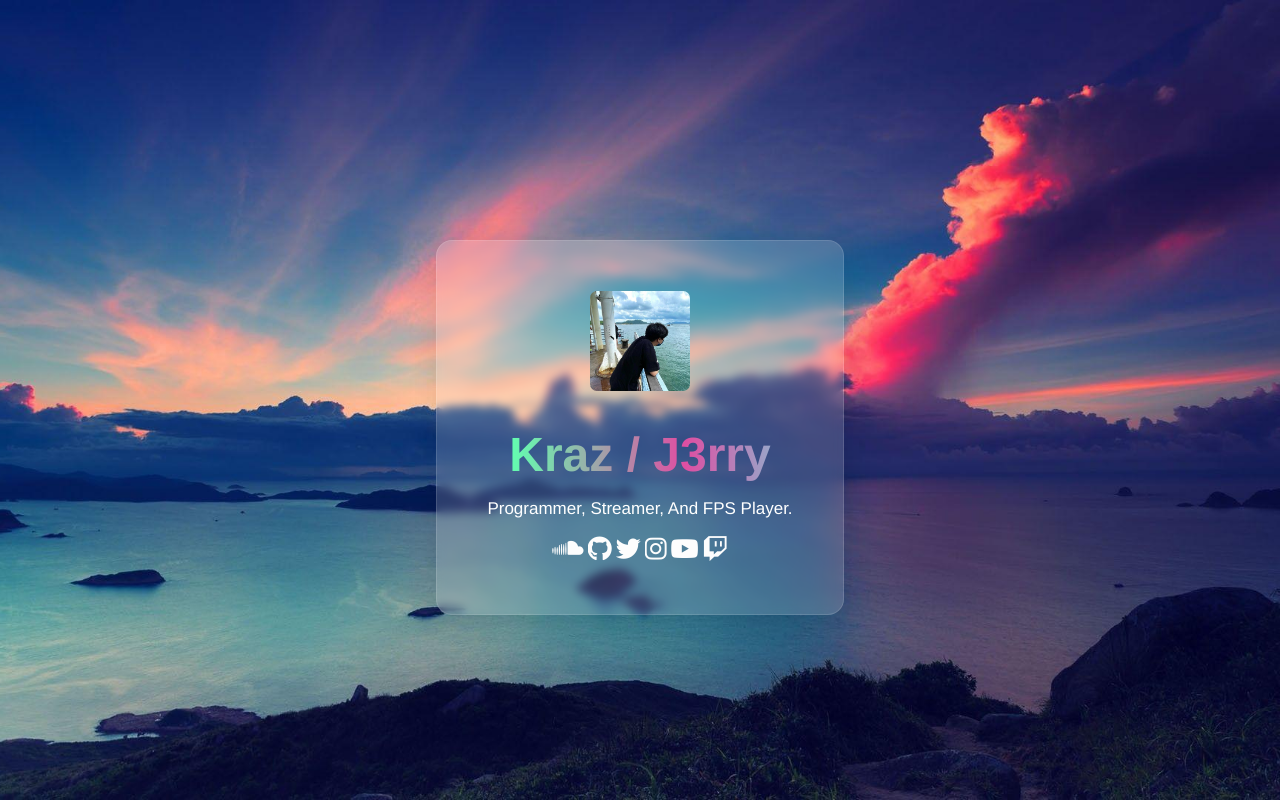
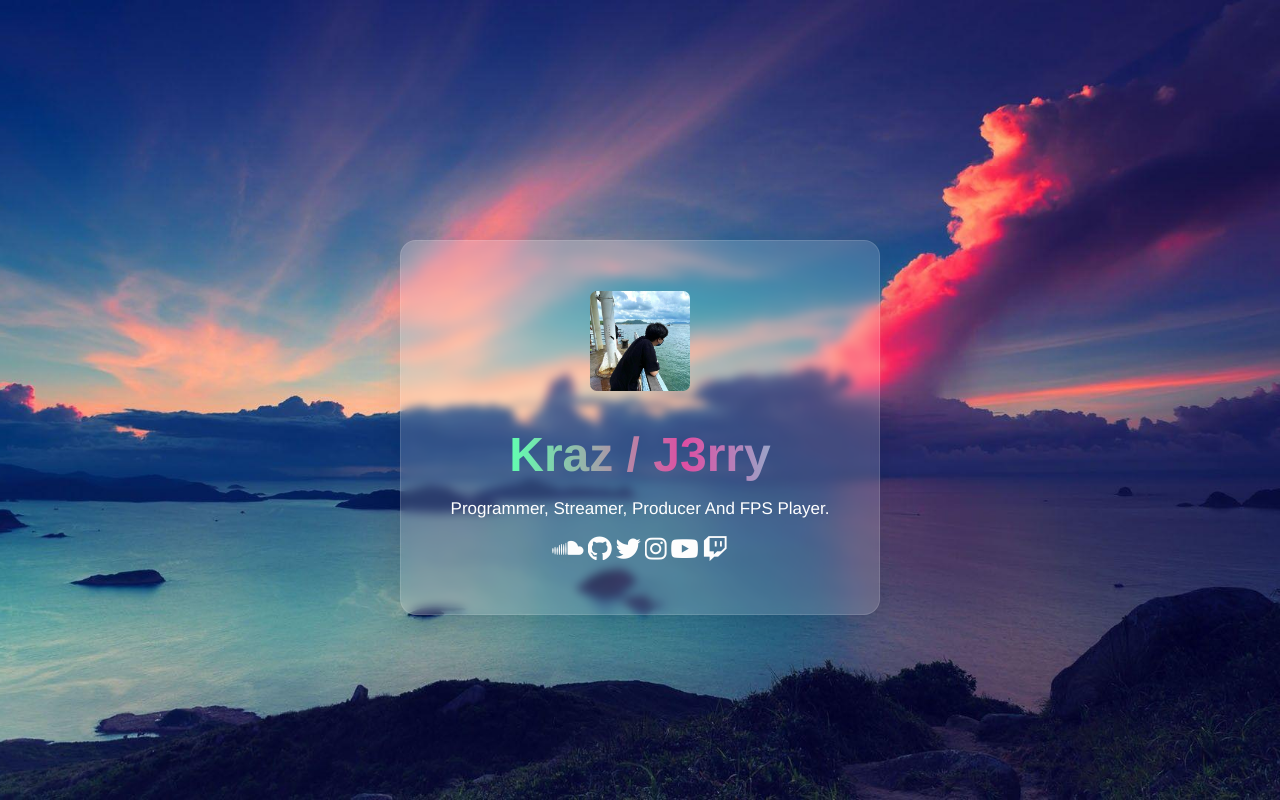
Before and after one commit to kraz0309/Kraz.bio, a plain HTML site: page index.html in a window 1280 px wide. Drawn offline with Linux system fonts and the light colour scheme.

Commit message:
Update index.html

```diff
--- a/index.html
+++ b/index.html
@@ -39,7 +39,7 @@
           src="assets/pfp.jpeg"
         />
         <h1><span class="gradient-txt">Kraz / J3rry	</span></h1>
-        <p class="under-txt">Programmer, Streamer, And FPS Player.</p>
+        <p class="under-txt">Programmer, Streamer, Producer And FPS Player.</p>
         <div class="links">
           <a
             href="https://soundcloud.com/j3rry0309"
```
